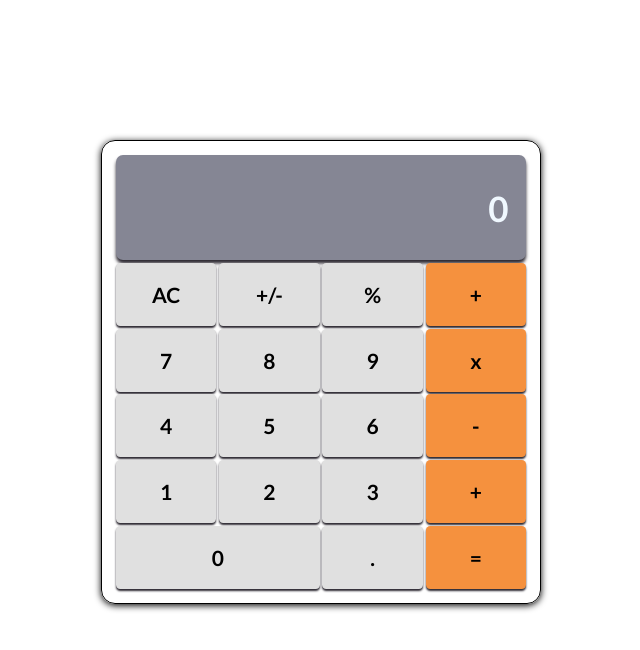
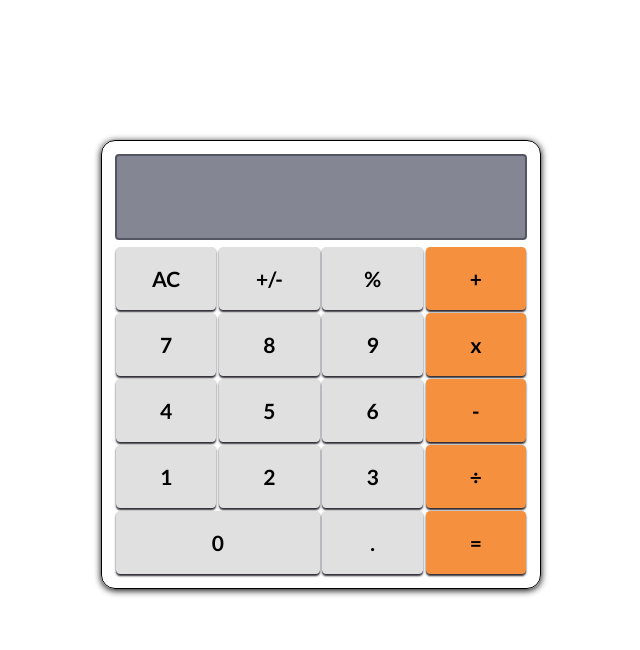
Before and after one commit to khanh-devos/math-magics-k, a React (Create React App) app: page / in a window 1280 px wide. Shown: the top 650 px of the page, without its empty margins (319-959 px from the left). Built offline with nearby package versions, Linux system fonts and the light colour scheme.

Commit message:
implement logic onto component Calculator

```diff
--- a/package.json
+++ b/package.json
@@ -6,10 +6,12 @@
     "@testing-library/jest-dom": "^5.16.5",
     "@testing-library/react": "^13.4.0",
     "@testing-library/user-event": "^13.5.0",
+    "big.js": "^6.2.1",
     "prop-types": "^15.8.1",
     "react": "^18.2.0",
     "react-dom": "^18.2.0",
     "react-scripts": "5.0.1",
+    "uuid": "^9.0.0",
     "web-vitals": "^2.1.4"
   },
   "scripts": {
@@ -39,9 +41,11 @@
   "devDependencies": {
     "@babel/core": "^7.22.8",
     "@babel/eslint-parser": "^7.22.7",
+    "@babel/plugin-proposal-private-property-in-object": "^7.21.11",
     "@babel/plugin-syntax-jsx": "^7.22.5",
     "@babel/preset-env": "^7.22.7",
     "@babel/preset-react": "^7.22.5",
+    "@types/big.js": "^6.1.6",
     "eslint": "^7.32.0",
     "eslint-config-airbnb": "^18.2.1",
     "eslint-plugin-import": "^2.27.5",
--- a/src/components/Calculator.js
+++ b/src/components/Calculator.js
@@ -1,12 +1,34 @@
+import { useState } from 'react';
+import { v4 as uuidv4 } from 'uuid';
 import Item from './Item';
 
-const arr = ['0', 'AC', '+/-', '%', '+', '7', '8', '9', 'x', '4', '5', '6', '-', '1', '2', '3', '+', '0', '.', '='];
+const arr = ['', 'AC', '+/-', '%', '+', '7', '8', '9', 'x', '4', '5', '6', '-', '1', '2', '3', '÷', '0', '.', '='];
 
 export default function Calculator() {
+  const [total, setTotal] = useState('');
+  const [next, setNext] = useState('');
+  const [operation, setOperation] = useState('');
+
+  const setExpression = (obj) => {
+    setTotal(obj.total);
+    setNext(obj.next);
+    setOperation(obj.operation);
+  };
+
   return (
     <div className="calculator">
       {
-        arr.map((sign, i) => <Item key={sign} index={i} sign={sign} />)
+        arr.slice(0).map((sign, i) => (
+          <Item
+            key={uuidv4()}
+            index={i}
+            sign={sign}
+            setExpression={setExpression}
+            total={total}
+            next={next}
+            operation={operation}
+          />
+        ))
       }
     </div>
   );
--- a/src/components/Item.js
+++ b/src/components/Item.js
@@ -1,10 +1,37 @@
 import PropTypes from 'prop-types';
+import calculate from './logic/calculate';
 
-export default function Item({ sign, index }) {
-  return <div className={`item-${index} items-shared`}>{sign}</div>;
+export default function Item({
+  sign, index, total, next, operation, setExpression,
+}) {
+  const setExpressionAtItem = (e) => {
+    const res = calculate({ total, next, operation }, e.currentTarget.textContent);
+    setExpression(res);
+  };
+
+  if (index) {
+    return (
+      <button
+        type="button"
+        className={`item-${index} items-shared`}
+        onClick={setExpressionAtItem}
+      >
+        {sign}
+      </button>
+    );
+  }
+  return (
+    <div className={`item-${index} items-shared`}>
+      {next || total}
+    </div>
+  );
 }
 
 Item.propTypes = {
   sign: PropTypes.string.isRequired,
   index: PropTypes.number.isRequired,
+  total: PropTypes.string.isRequired,
+  next: PropTypes.string.isRequired,
+  operation: PropTypes.string.isRequired,
+  setExpression: PropTypes.func.isRequired,
 };
--- /dev/null
+++ b/src/components/logic/calculate.js
@@ -0,0 +1,138 @@
+import operate from './operate';
+
+function isNumber(item) {
+  return !!item.match(/[0-9]+/);
+}
+
+export default function calculate(obj, buttonName) {
+  if (buttonName === 'AC') {
+    return {
+      total: '0',
+      next: '',
+      operation: '',
+    };
+  }
+
+  if (isNumber(buttonName)) {
+    if (buttonName === '0' && obj.next === '0') {
+      return {
+        total: '',
+        next: '',
+        operation: '',
+      };
+    }
+    // If there is an operation, update next
+    if (obj.operation) {
+      if (obj.next && obj.next !== '0') {
+        return { ...obj, next: obj.next + buttonName };
+      }
+      return { ...obj, next: buttonName };
+    }
+    // If there is no operation, update next and clear the value
+    if (obj.next && obj.next !== '0') {
+      return {
+        next: obj.next + buttonName,
+        total: '',
+        operation: '',
+      };
+    }
+    return {
+      next: buttonName,
+      total: '',
+      operation: '',
+    };
+  }
+
+  if (buttonName === '.') {
+    if (obj.next) {
+      if (obj.next.includes('.')) {
+        return { ...obj };
+      }
+      return { ...obj, next: `${obj.next}.` };
+    }
+    if (obj.operation) {
+      return { ...obj, next: '0.' };
+    }
+    if (obj.total) {
+      if (obj.total.includes('.')) {
+        return {};
+      }
+      return { ...obj, next: `${obj.total}.` };
+    }
+    return { ...obj, next: '0.' };
+  }
+
+  if (buttonName === '=') {
+    if (obj.next && obj.operation) {
+      return {
+        total: operate(obj.total, obj.next, obj.operation),
+        next: '',
+        operation: '',
+      };
+    }
+    // '=' with no operation, nothing to do
+    return {
+      total: '',
+      next: '',
+      operation: '',
+    };
+  }
+
+  if (buttonName === '+/-') {
+    if (obj.next) {
+      return { ...obj, next: (-1 * parseFloat(obj.next)).toString() };
+    }
+    if (obj.total) {
+      return { ...obj, total: (-1 * parseFloat(obj.total)).toString() };
+    }
+    return {
+      total: '',
+      next: '',
+      operation: '',
+    };
+  }
+
+  // Button must be an operation
+
+  // When the user presses an operation button without having entered
+  // a number first, do nothing.
+  // if (!obj.next && !obj.total) {
+  //   return {};
+  // }
+
+  // User pressed an operation after pressing '='
+  if (!obj.next && obj.total && !obj.operation) {
+    return { ...obj, operation: buttonName };
+  }
+
+  // User pressed an operation button and there is an existing operation
+  if (obj.operation) {
+    if (obj.total && !obj.next) {
+      return { ...obj, operation: buttonName };
+    }
+
+    if (!obj.total) {
+      return { total: 0, operation: buttonName };
+    }
+
+    return {
+      total: operate(obj.total, obj.next, obj.operation),
+      next: '',
+      operation: buttonName,
+    };
+  }
+
+  // no operation yet, but the user typed one
+
+  // The user hasn't typed a number yet, just save the operation
+  if (!obj.next) {
+    return { operation: buttonName };
+  }
+
+  // save the operation and shift 'next' into 'total'
+  return {
+    total: obj.next,
+    next: '',
+    operation: buttonName,
+  };
+}
--- /dev/null
+++ b/src/components/logic/operate.js
@@ -0,0 +1,31 @@
+import Big from 'big.js';
+
+export default function operate(numberOne, numberTwo, operation) {
+  const one = Big(numberOne);
+  const two = Big(numberTwo);
+
+  if (operation === '+') {
+    return one.plus(two).toString();
+  }
+  if (operation === '-') {
+    return one.minus(two).toString();
+  }
+  if (operation === 'x') {
+    return one.times(two).toString();
+  }
+  if (operation === '÷') {
+    try {
+      return one.div(two).toString();
+    } catch (err) {
+      return "Can't divide by 0.";
+    }
+  }
+  if (operation === '%') {
+    try {
+      return one.mod(two).toString();
+    } catch (err) {
+      return "Can't find modulo as can't divide by 0.";
+    }
+  }
+  throw Error(`Unknown operation '${operation}'`);
+}
--- a/src/css/App.css
+++ b/src/css/App.css
@@ -1,10 +1,12 @@
 @import url("https://fonts.googleapis.com/css?family=Lato:wght@500;700&display=swap");
+@import url("https://fonts.googleapis.com/css?family=Rajdhani:wght@500;700&display=swap");
 
 * {
   box-sizing: border-box;
   font-size: 14px;
   font-family: Lato, fantasy;
   padding: 0;
+  border: none;
 }
 
 body {
@@ -27,20 +29,29 @@ body {
   text-align: center;
   background: #e0e0e0;
   box-shadow: 0 0.1em 0.1em #2b2730;
-  display: flex;
-  flex-direction: column;
-  justify-content: center;
   font-size: 1.5em;
   height: 3em;
+  cursor: pointer;
+}
+
+.items-shared:active {
+  box-shadow: none;
 }
 
 .item-0 {
   grid-area: 1/1/1/5;
   text-align: right;
   background: #858694;
-  font-size: 2.5em;
+  font-size: 4em;
   padding: 0.1em 0.5em;
+  box-shadow: none;
+  outline: auto #545563;
   color: aliceblue;
+  max-height: 1.5em;
+  border-radius: 0;
+  margin-bottom: 0.1em;
+  font-family: Rajdhani, Lato, fantasy;
+  cursor: auto;
 }
 
 .item-4,
```
Also changed, not shown: 1 other file (tests, documents, lock files or other folders).
